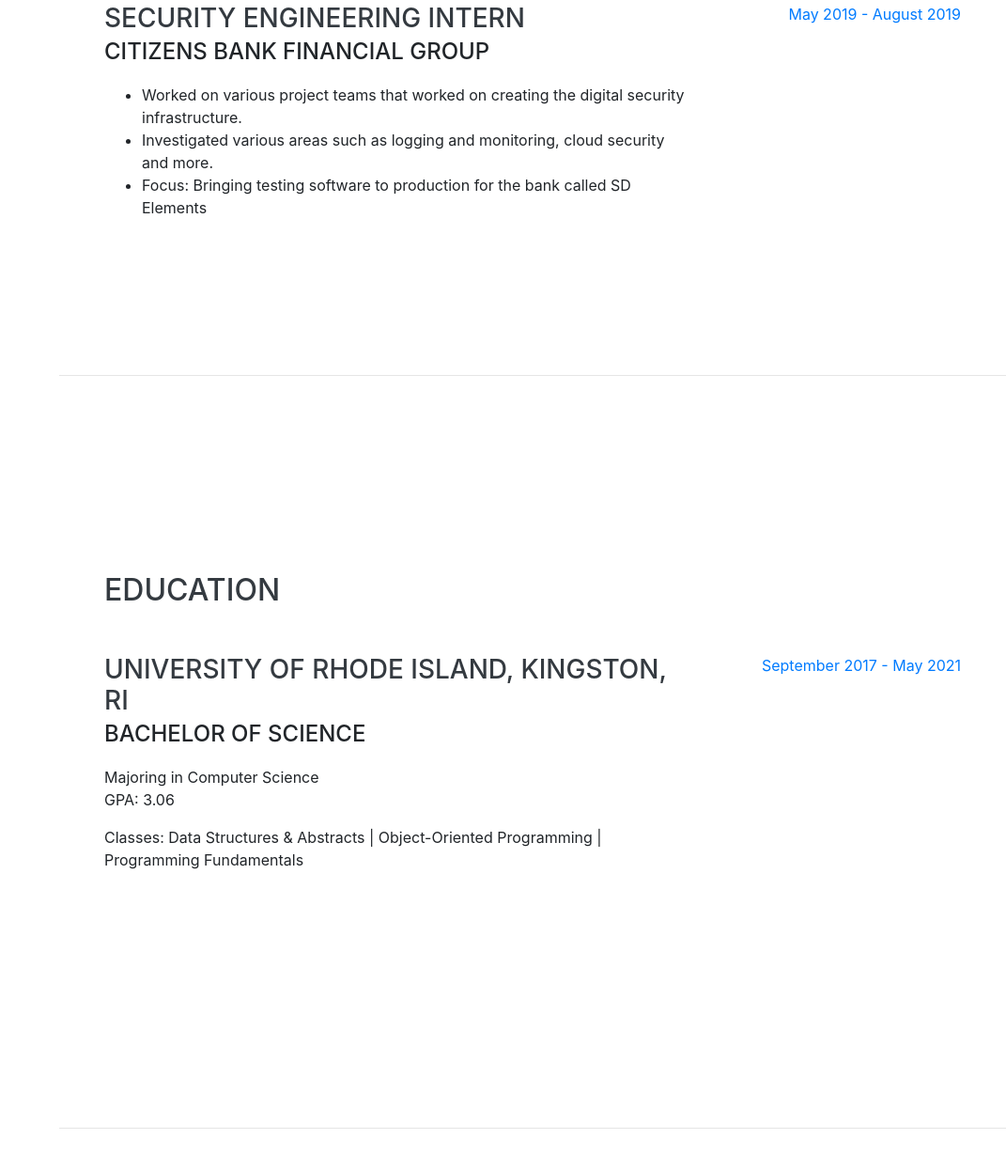
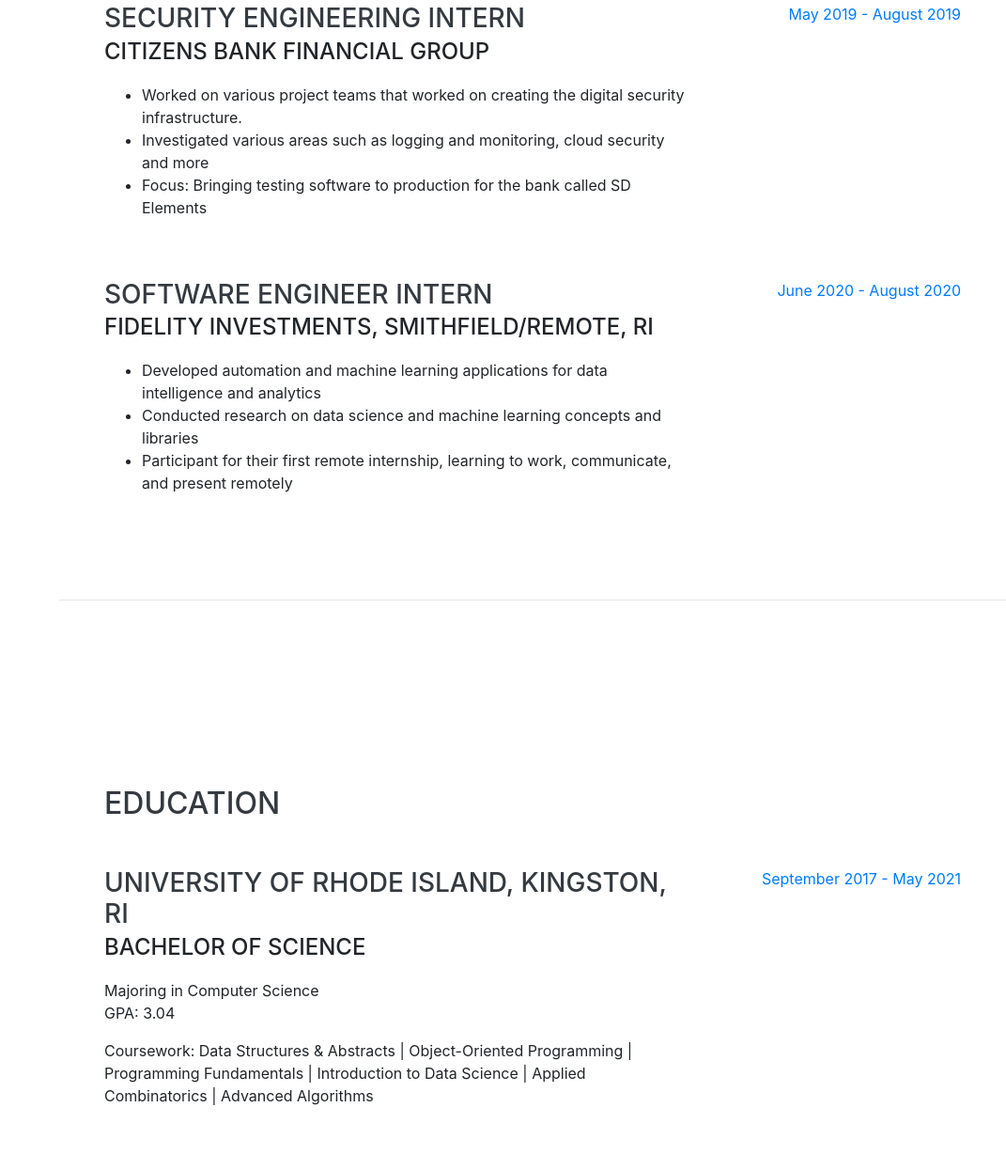
Before and after one commit to phinias12/Portfolio, a website with bundled scripts: page index.html in a window 1280 px wide. Shown: the part 1202-2447 px from the top of the page at 94% size, without its empty margins (209-1280 px from the left). Built offline with nearby package versions, Linux system fonts and the light colour scheme; a web font is replaced by a local one.

Commit message:
Experience Changes

```diff
--- a/index.html
+++ b/index.html
@@ -114,7 +114,7 @@
             <div class="subheading mb-3">Citizens Bank Financial Group</div>
             <ul>
               <li>Worked on various project teams that worked on creating the digital security infrastructure.</li>
-              <li>Investigated various areas such as logging and monitoring, cloud security and more.</li>
+              <li>Investigated various areas such as logging and monitoring, cloud security and more</li>
               <li>Focus: Bringing testing software to production for the bank called SD Elements</li>
             </ul>
           </div>
@@ -123,6 +123,20 @@
           </div>
         </div>
 
+        <div class="resume-item d-flex flex-column flex-md-row justify-content-between mb-5">
+          <div class="resume-content">
+            <h3 class="mb-0">Software Engineer Intern</h3>
+            <div class="subheading mb-3">Fidelity Investments, Smithfield/Remote, RI</div>
+            <ul>
+              <li>Developed automation and machine learning applications for data intelligence and analytics</li>
+              <li>Conducted research on data science and machine learning concepts and libraries</li>
+              <li>Participant for their first remote internship, learning to work, communicate, and present remotely</li>
+            </ul>
+          </div>
+          <div class="resume-date text-md-right">
+            <span class="text-primary">June 2020 - August 2020</span>
+          </div>
+        </div>
       </div>
 
     </section>
@@ -138,8 +152,8 @@
             <h3 class="mb-0">University of Rhode Island, Kingston, RI</h3>
             <div class="subheading mb-3">Bachelor of Science</div>
             <div>Majoring in Computer Science</div>
-            <p>GPA: 3.06</p>
-            <p>Classes: Data Structures & Abstracts | Object-Oriented Programming | Programming Fundamentals</p>
+            <p>GPA: 3.04</p>
+            <p>Coursework: Data Structures & Abstracts | Object-Oriented Programming | Programming Fundamentals | Introduction to Data Science | Applied Combinatorics | Advanced Algorithms</p>
           </div>
           <div class="resume-date text-md-right">
             <span class="text-primary">September 2017 - May 2021</span>
@@ -171,9 +185,6 @@
           </li>
           <li class="list-inline-item">
             <i class="fab fa-wordpress"></i>
-          </li>
-          <li class="list-inline-item">
-            <i class="fab fa-npm"></i>
           </li>
           <li class="list-inline-item">
             <i class="fab fa-python"></i>
```
